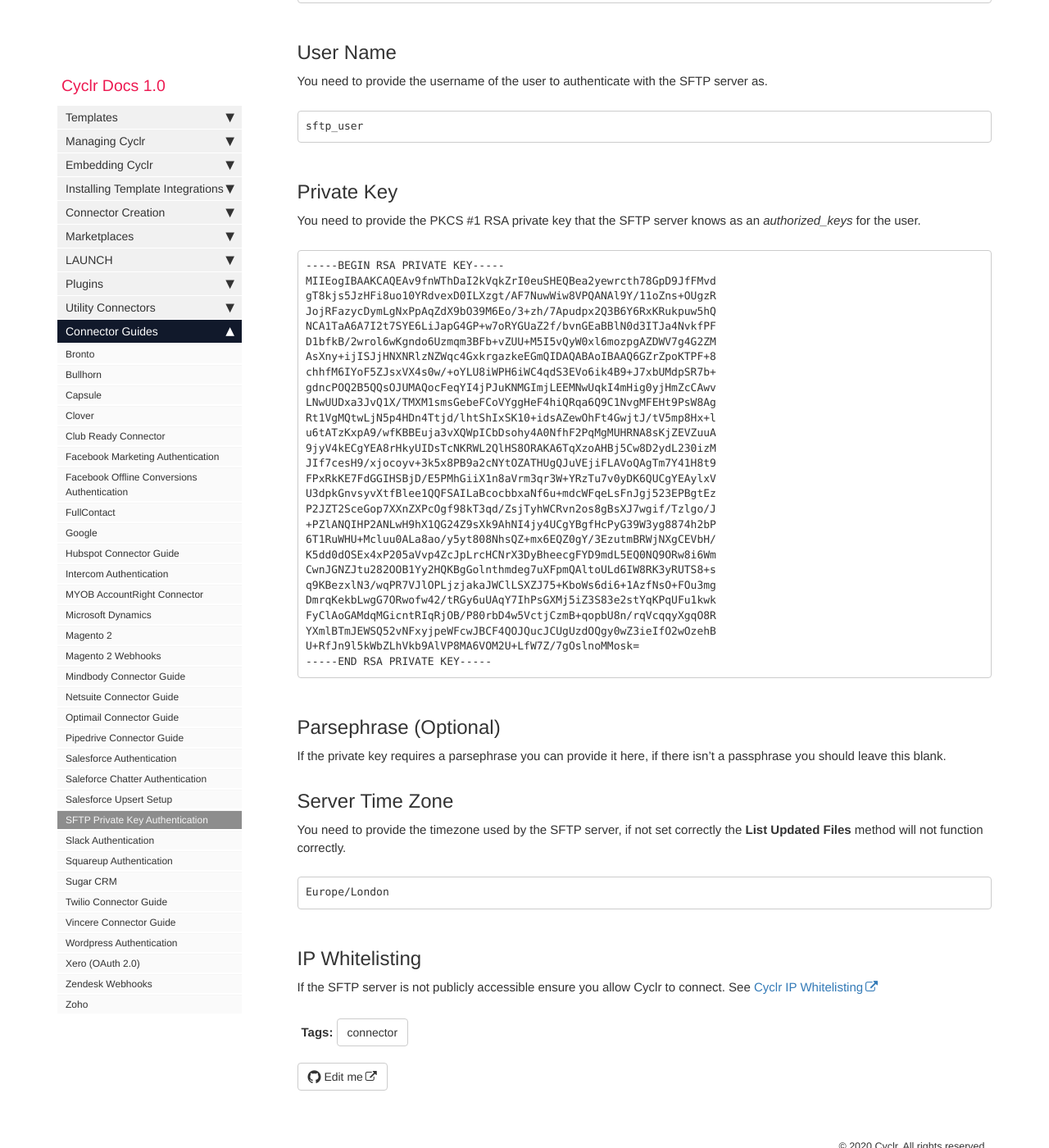
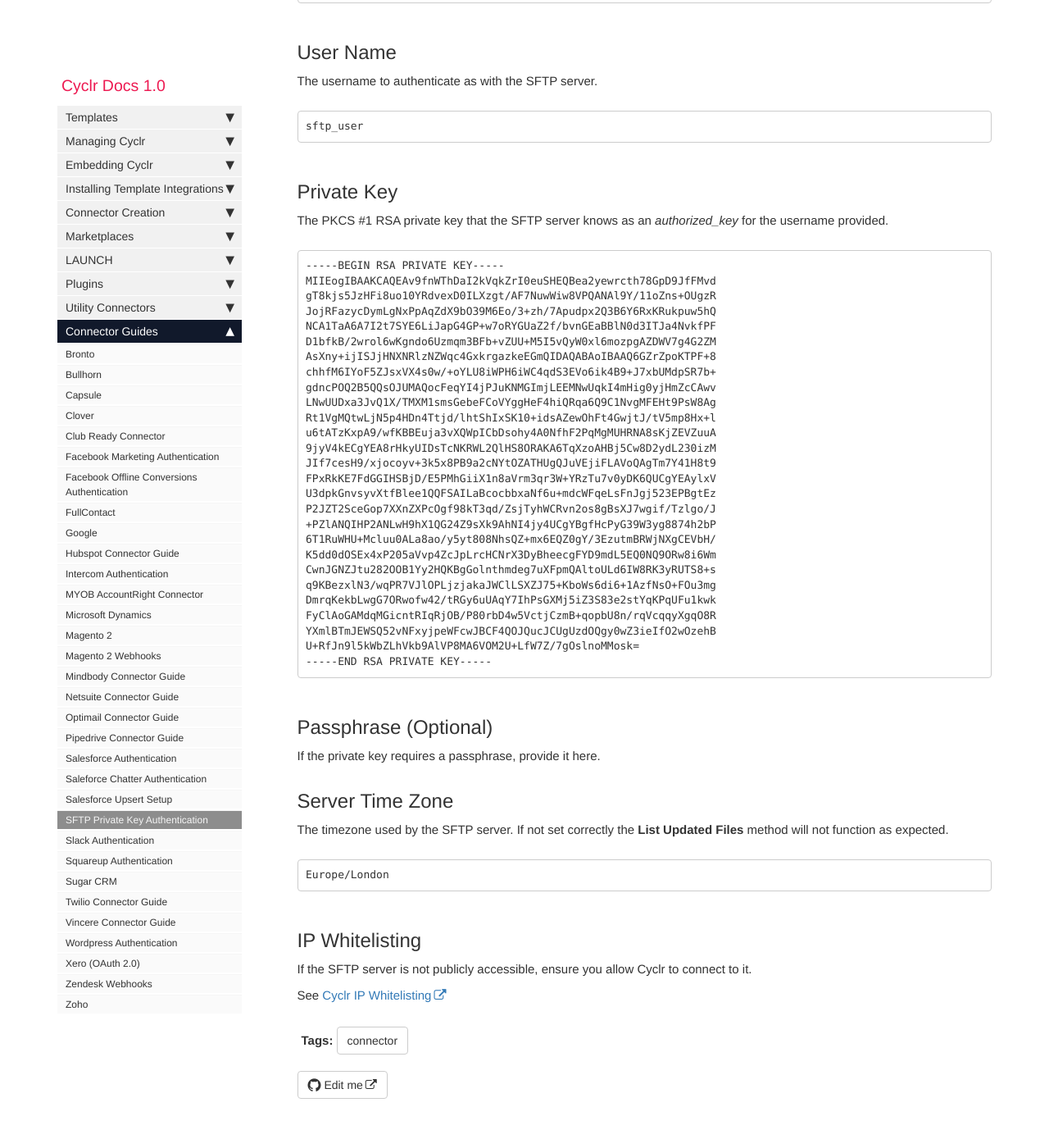
Before and after one commit to sneakysneak/docs, a Jekyll site: the page built from pages/connector-authentication/sftp-private-key.md, in a window 1280 px wide and 1400 px high, scrolled down 526 px. Shown: the whole window at 82% size. Built offline with Jekyll 4.4.1, drawn with Linux system fonts in a browser that asks for light colours; nearby versions of some CDN libraries; comment, search, counter and statistics services are not loaded; some of the changed text lies outside the part shown.

Commit message:
Small tweaks.

`````diff
--- a/pages/connector-authentication/sftp-private-key.md
+++ b/pages/connector-authentication/sftp-private-key.md
@@ -5,11 +5,11 @@ permalink: sftp-private-key
 tags: [connector]
 ---
 
-To authenticate the SFTP Private Key connector you will need to provide the following values.
+To authenticate the SFTP Private Key, connector you will need to provide the following values:
 
-## HOST Uri ##
+## Host URI ##
 
-You need to provide the URI where the SFTP server is located.
+The URI where the SFTP server is located.
 
 ````
 sftp://example.com
@@ -17,7 +17,7 @@ sftp://example.com
 
 ## User Name ##
 
-You need to provide the username of the user to authenticate with the SFTP server as.
+The username to authenticate as with the SFTP server.
 
 ````
 sftp_user
@@ -25,7 +25,7 @@ sftp_user
 
 ## Private Key ##
 
-You need to provide the PKCS #1 RSA private key that the SFTP server knows as an _authorized_keys_ for the user.
+The PKCS #1 RSA private key that the SFTP server knows as an _authorized_key_ for the username provided.
 
 ````
 -----BEGIN RSA PRIVATE KEY-----
@@ -57,13 +57,13 @@ U+RfJn9l5kWbZLhVkb9AlVP8MA6VOM2U+LfW7Z/7gOslnoMMosk=
 -----END RSA PRIVATE KEY-----
 ````
 
-## Parsephrase (Optional) ##
+## Passphrase (Optional) ##
 
-If the private key requires a parsephrase you can provide it here, if there isn't a passphrase you should leave this blank.
+If the private key requires a passphrase, provide it here.
 
 ## Server Time Zone ##
 
-You need to provide the timezone used by the SFTP server, if not set correctly the **List Updated Files** method will not function correctly.
+The timezone used by the SFTP server. If not set correctly the **List Updated Files** method will not function as expected.
 
 ````
 Europe/London
@@ -71,5 +71,6 @@ Europe/London
 
 ## IP Whitelisting ##
 
-If the SFTP server is not publicly accessible ensure you allow Cyclr to connect.
+If the SFTP server is not publicly accessible, ensure you allow Cyclr to connect to it.
+
 See [Cyclr IP Whitelisting](https://docs.cyclr.com/cyclr-ip-whitelisting)
`````
